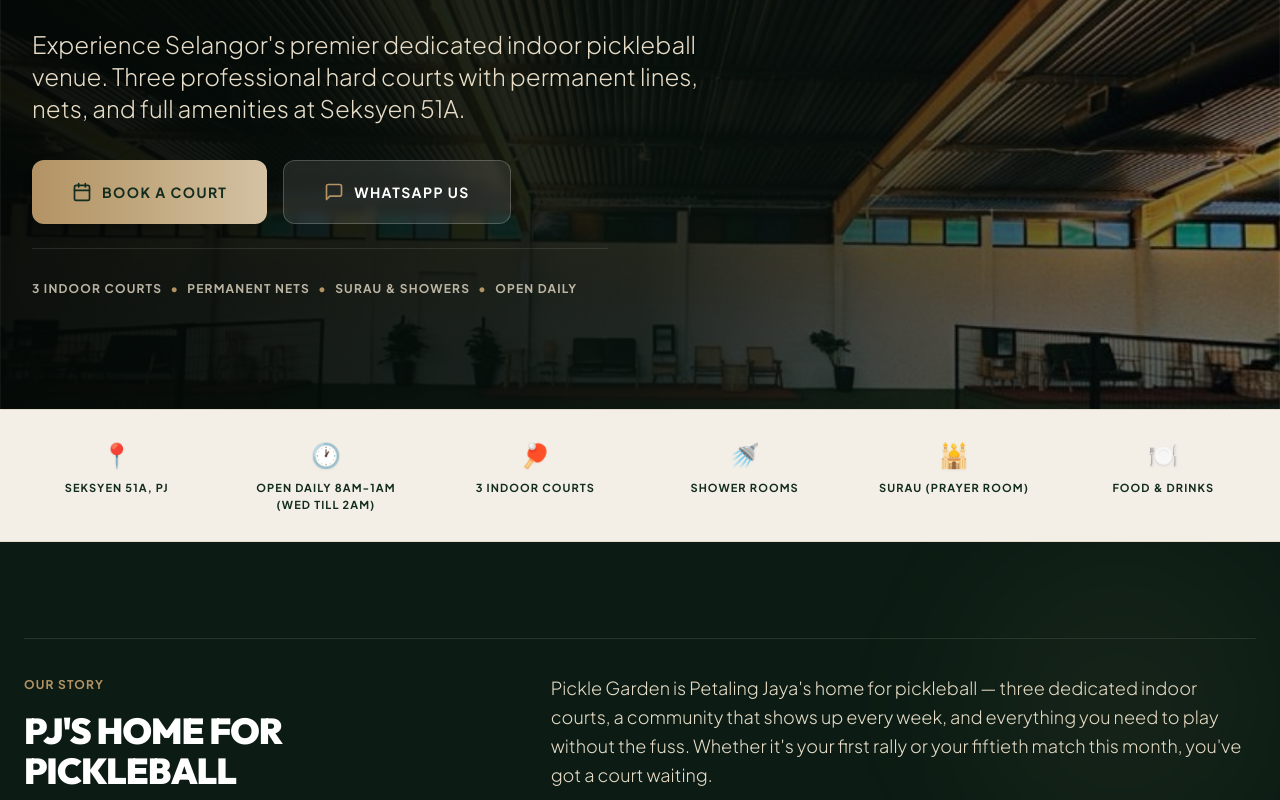
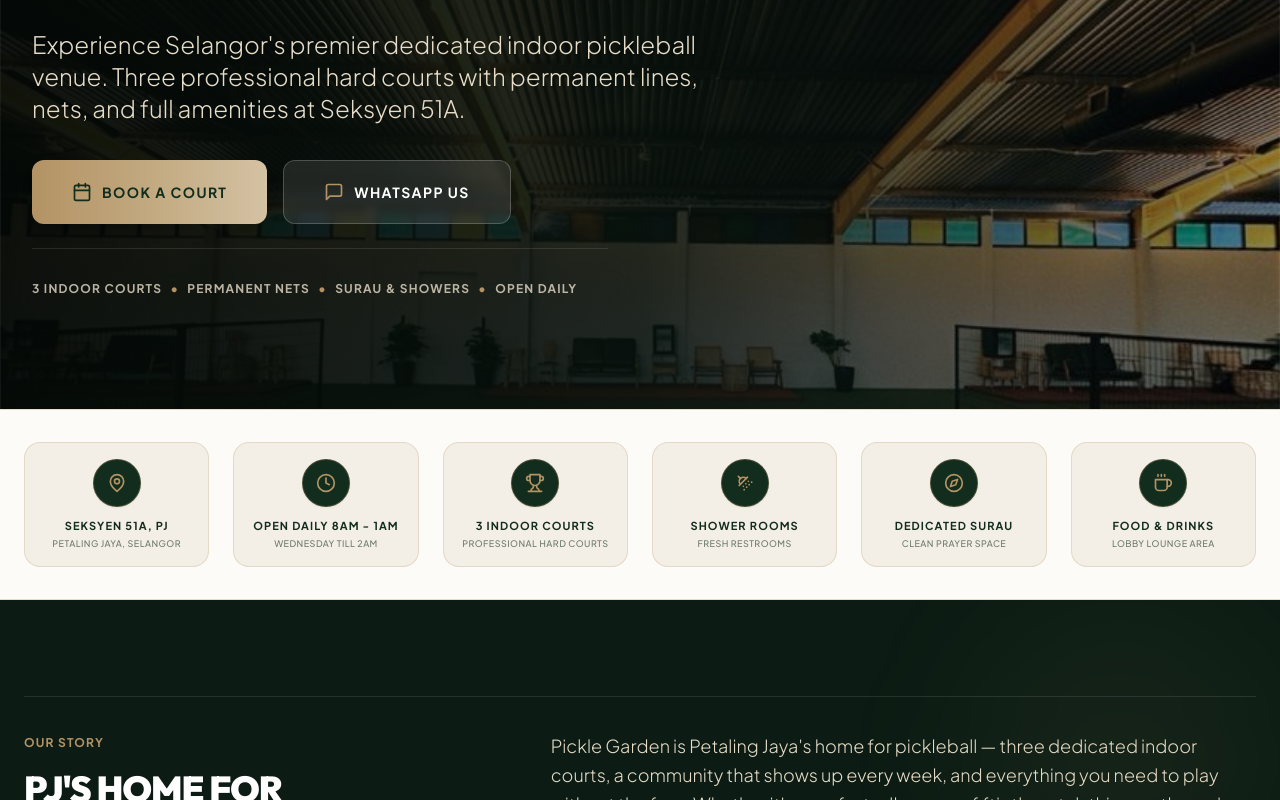
Before and after one commit to farahnini/Pickle-Garden, a React (Vite) app: page / in a window 1280 px wide. Shown: the part 409-1209 px from the top of the page. Built offline with nearby package versions, Linux system fonts and the light colour scheme; a web font is replaced by a local one.

Commit message:
Redesign QuickInfoStrip with premium Lucide icons and luxurious gold-bordered capsule cards

```diff
--- a/src/components/QuickInfoStrip.jsx
+++ b/src/components/QuickInfoStrip.jsx
@@ -1,24 +1,68 @@
 import React from 'react';
-import { AMENITIES } from '../data/mockData';
+import { MapPin, Clock, Trophy, ShowerHead, Compass, Coffee } from 'lucide-react';
 
 export default function QuickInfoStrip() {
+  const infoItems = [
+    {
+      icon: MapPin,
+      label: "Seksyen 51A, PJ",
+      sub: "Petaling Jaya, Selangor"
+    },
+    {
+      icon: Clock,
+      label: "Open Daily 8AM - 1AM",
+      sub: "Wednesday till 2AM"
+    },
+    {
+      icon: Trophy,
+      label: "3 Indoor Courts",
+      sub: "Professional Hard Courts"
+    },
+    {
+      icon: ShowerHead,
+      label: "Shower Rooms",
+      sub: "Fresh Restrooms"
+    },
+    {
+      icon: Compass,
+      label: "Dedicated Surau",
+      sub: "Clean Prayer Space"
+    },
+    {
+      icon: Coffee,
+      label: "Food & Drinks",
+      sub: "Lobby Lounge Area"
+    }
+  ];
+
   return (
-    <section className="bg-[#f4efe6] border-y border-[#b39364]/20 py-6 relative">
+    <section className="bg-[#fdfbf7] border-y border-[#b39364]/30 py-8 relative z-20">
       <div className="max-w-7xl mx-auto px-4 sm:px-6">
-        <div className="grid grid-cols-2 md:grid-cols-3 lg:grid-cols-6 gap-6 justify-items-center">
-          {AMENITIES.map((item, idx) => (
+        <div className="grid grid-cols-2 md:grid-cols-3 lg:grid-cols-6 gap-6">
+          {infoItems.map((item, idx) => {
+            const IconComponent = item.icon;
+            return (
               <div
                 key={idx}
-              className="flex flex-col items-center text-center gap-2.5 px-3 py-1 transition-colors duration-200 group"
+                className="flex flex-col items-center text-center p-4 bg-[#f4efe6] border border-[#b39364]/25 hover:border-[#122c1d] rounded-2xl transition-all duration-300 hover:shadow-md hover:-translate-y-0.5 group cursor-pointer"
               >
-              <span className="text-2xl filter drop-shadow-sm group-hover:scale-110 transition-transform">
-                {item.icon}
-              </span>
-              <span className="text-[11px] font-bold text-[#122c1d] tracking-widest uppercase leading-normal max-w-[150px]">
+                {/* Gold icon inside a deep forest green circular badge */}
+                <div className="w-12 h-12 rounded-full bg-[#122c1d] text-[#b39364] flex items-center justify-center mb-3 group-hover:scale-110 transition-transform duration-300 shadow-sm border border-[#b39364]/30">
+                  <IconComponent className="w-5 h-5 text-[#b39364]" />
+                </div>
+
+                {/* Main Label */}
+                <span className="text-[11px] font-extrabold text-[#122c1d] tracking-widest uppercase leading-tight">
                   {item.label}
                 </span>
+
+                {/* Secondary Subtitle */}
+                <span className="text-[9px] font-medium text-[#4c5e52] tracking-wider uppercase mt-1 opacity-80">
+                  {item.sub}
+                </span>
               </div>
-          ))}
+            );
+          })}
         </div>
       </div>
     </section>
```
Also changed, not shown: 1 other file (tests, documents, lock files or other folders). Lines whose indentation alone changed are shown as unchanged.
